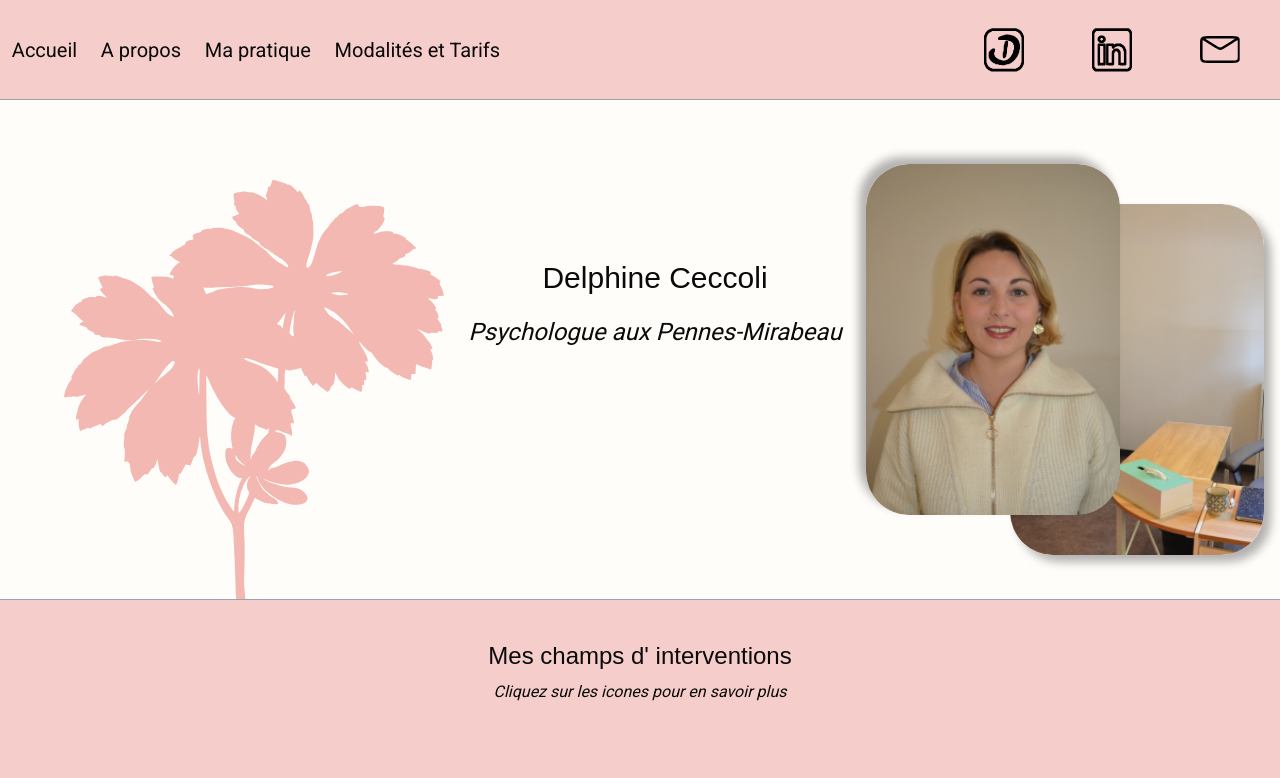
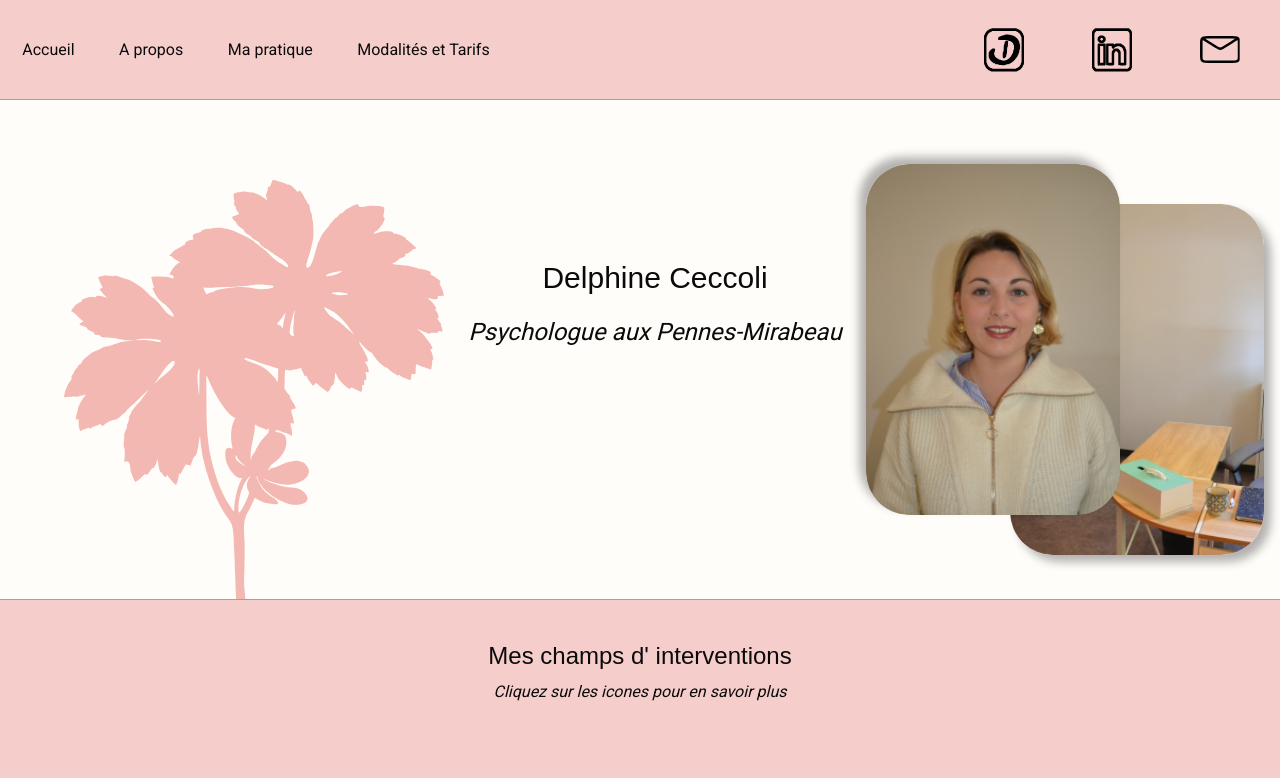
Before and after one commit to GuillaumeCeccoli/site-delphine, a Next.js app: page / in a window 1280 px wide. Shown: the top 778 px of the page. Built offline with nearby package versions, Linux system fonts and the light colour scheme; a web font is replaced by a local one.

Commit message:
Modification taille texte header

```diff
--- a/components/widgets/header.tsx
+++ b/components/widgets/header.tsx
@@ -38,7 +38,7 @@ export default function Header() {
           </SheetContent>
         </Sheet>
       </div>
-      <div className="hidden lg:flex lg:flex-row lg:items-center lg:justify-around lg:text-base xl:text-xl lg:w-1/2 xl:w-2/5 2xl:w-2/6 2xl:ml-20">
+      <div className="hidden lg:flex lg:flex-row lg:items-center lg:justify-around lg:text-base xl:text-base lg:w-1/2 xl:w-2/5 2xl:w-2/6 2xl:ml-20">
         {links.map((link, index) => (
           <Link
             key={index}
```
